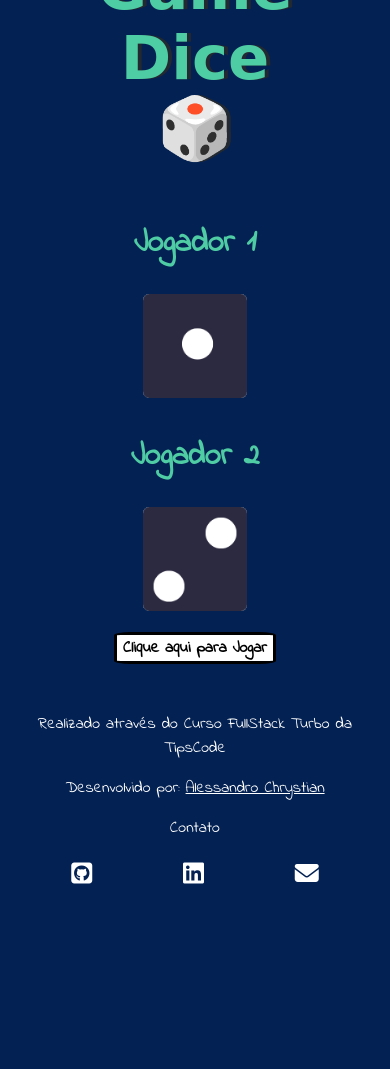
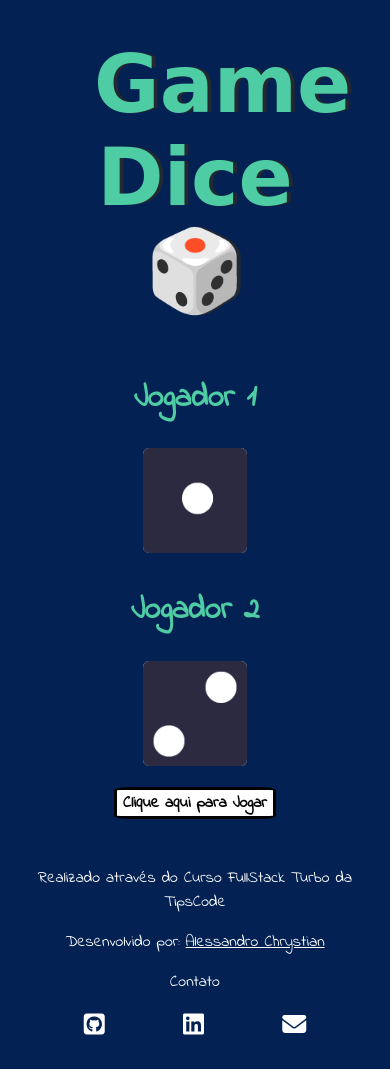
Before and after one commit to alessandro-chrystian/gameDice, a plain HTML site: page index.html in a window 390 px wide. Before the commit the page ends 895 px from the top, so only its background shows below. Drawn offline with Linux system fonts and the light colour scheme.

Commit message:
Seção de Contato atualizada e Melhoras na responsividade.

```diff
--- a/index.html
+++ b/index.html
@@ -31,10 +31,14 @@
     <footer>
         <p>Realizado através do Curso FullStack Turbo da TipsCode</p>
         <p>Desenvolvido por: <a href="https://github.com/alessandro-chrystian" target="_blank">Alessandro Chrystian</a></p>
-        <p>Contato</p>
-            <a class="contact-link" href="https://github.com/alessandro-chrystian" target="_blank"><i class="contact-icon fa-brands fa-square-github"></i></a>
-            <a class="contact-link" href="https://www.linkedin.com/in/alessandro-chrystian/" target="_blank"><i class="contact-icon fa-brands fa-linkedin"></i></a>
-            <a class="contact-link" href="mailto:alessandroc.dev@gmail.com" target="_blank"><i class="contact-icon fa-solid fa-envelope"></i></a>
+        <div class="contact-section">
+            <p>Contato</p>
+                <ul class="contact-list">
+                    <li class="contact-item"><a href="https://github.com/alessandro-chrystian" target="_blank"><i class="fa-brands fa-square-github"></i></a></li>
+                    <li class="contact-item"><a href="https://www.linkedin.com/in/alessandro-chrystian/" target="_blank"><i class="fa-brands fa-linkedin"></i></a></li>
+                    <li class="contact-item"><a href="mailto:alessandroc.dev@gmail.com" target="_blank"><i class="fa-solid fa-envelope"></i></a></li>
+                </ul>
+        </div>
     </footer>
 
     <script src="app.js"></script>
--- a/style.css
+++ b/style.css
@@ -12,7 +12,7 @@ body {
     flex-direction: column;
     align-items: center;
     justify-content: center;
-    height: 95vh;
+    overflow: hidden;
 }
 
 /* container section */
@@ -62,14 +62,14 @@ img {
     cursor: pointer;
 }
 
-.contact-icon:hover {
+.contact-item:hover {
     font-size: 1.8rem;
     cursor: pointer;
 }
 
 /* active section */
 
-.rollDices:active, .contact-icon:active {
+.rollDices:active, .contact-item:active {
     transform: translateY(7px);
 }
 
@@ -80,22 +80,31 @@ footer {
     text-align: center;
 }
 
-.contact-link {
-    padding: 5px;
-    display: inline-block;
-    margin: 0 10%;
+.contact-list {
+    list-style-type: none;
+    padding: 0;
 }
 
-.contact-icon {
-    transition: ease-in-out 0.2s;
+.contact-item {
+    display: inline-block;
+    margin: 0 7%;
     font-size: 1.5rem;
+    transition: ease-in-out 0.5s;
+}
+
+.contact-item a {
+    padding: 10px;
 }
 
 /* mobile */
 
-@media (max-width: 768px){
+@media (max-width: 1030px){
+    body{
+        overflow: visible;
+    }
+
     h1 {
-        font-size: 3.8rem;
+        font-size: 5rem;
     }
     .dice {
         width: 50%;
```
